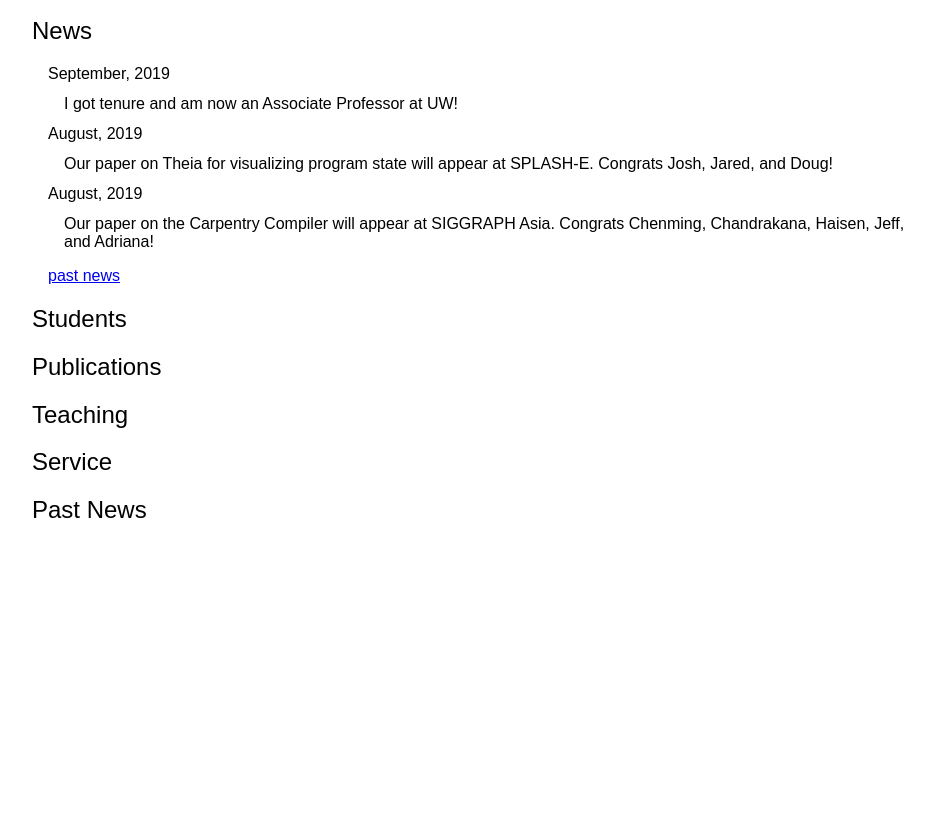
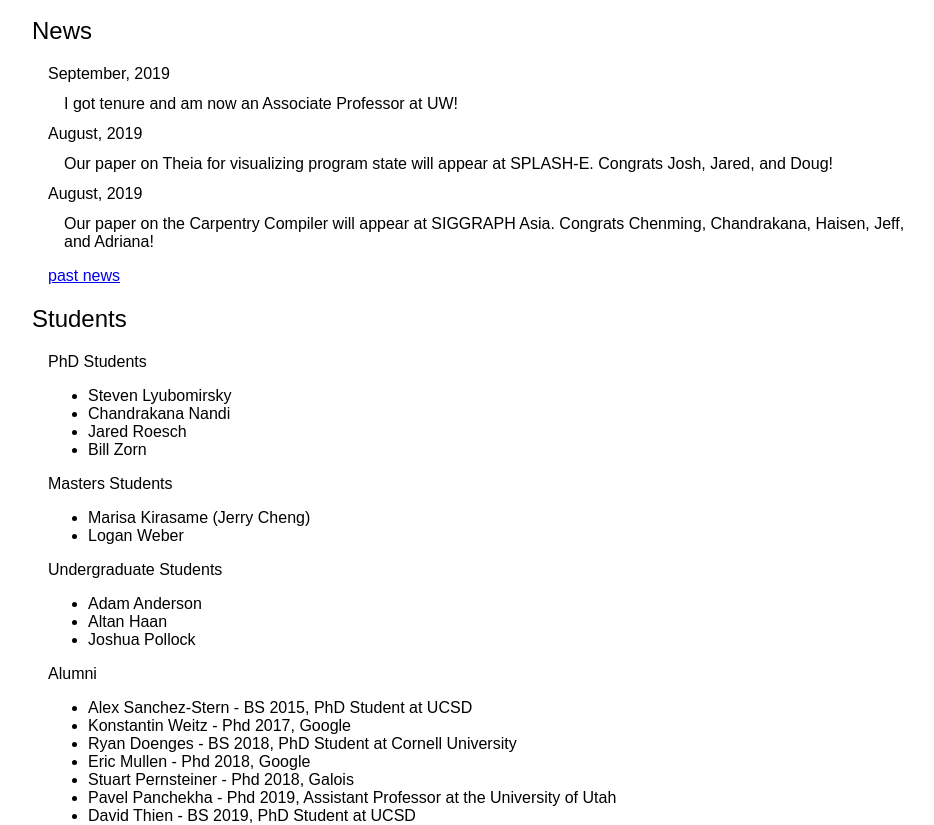
Before and after one commit to ztatlock/ztatlock.net, a plain HTML site: page site/index.html in a window 1280 px wide. Shown: the part 144-969 px from the top of the page, without its empty margins (158-1092 px from the left). Before the commit the page ends 800 px from the top, so only its background shows below. Drawn offline with Linux system fonts and the light colour scheme.

Commit message:
start drafting student section

```diff
--- a/site/index.html
+++ b/site/index.html
@@ -60,6 +60,61 @@
 
     <h2>Students</h2>
     <div class='section'>
+      PhD Students
+      <ul>
+        <li>
+          Steven Lyubomirsky
+        </li><li>
+          Chandrakana Nandi
+        </li><li>
+          Jared Roesch
+        </li><li>
+          Bill Zorn
+        </li>
+      </ul>
+
+      Masters Students
+      <ul>
+        <li>
+          Marisa Kirasame (Jerry Cheng)
+        </li><li>
+          Logan Weber
+        </li>
+      </ul>
+
+      Undergraduate Students
+      <ul>
+        <li>
+          Adam Anderson
+        </li><li>
+          Altan Haan
+        </li><li>
+          Joshua Pollock
+        </li>
+      </ul>
+
+      Alumni
+      <ul>
+        <li>
+          Alex Sanchez-Stern - BS 2015, PhD Student at UCSD
+        </li><li>
+          Konstantin Weitz - Phd 2017, Google
+        </li><li>
+          Ryan Doenges - BS 2018, PhD Student at Cornell University
+        </li><li>
+          Eric Mullen - Phd 2018, Google
+        </li><li>
+          Stuart Pernsteiner - Phd 2018, Galois
+        </li><li>
+          Pavel Panchekha - Phd 2019, Assistant Professor at the University of Utah
+        </li><li>
+          David Thien - BS 2019, PhD Student at UCSD
+        </li><li>
+          James Wilcox - Phd 2019, CTO at Certora
+        </li><li>
+          Doug Woos - Phd 2019, Lecturer at Brown University
+        </li>
+      </ul>
     </div>
 
     <h2>Publications</h2>
```
